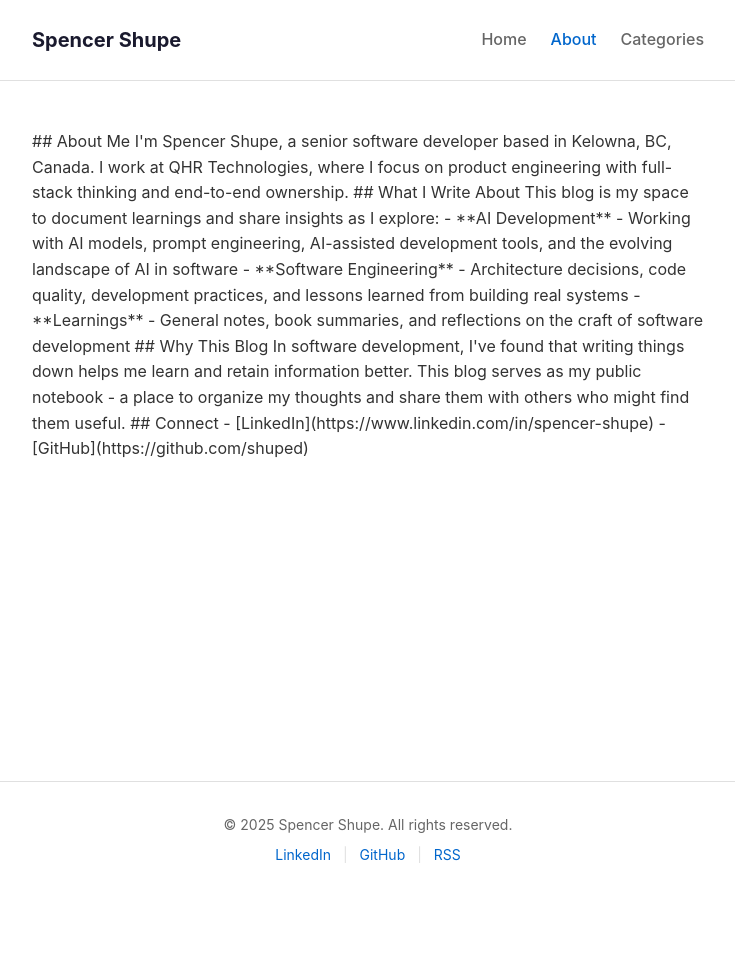
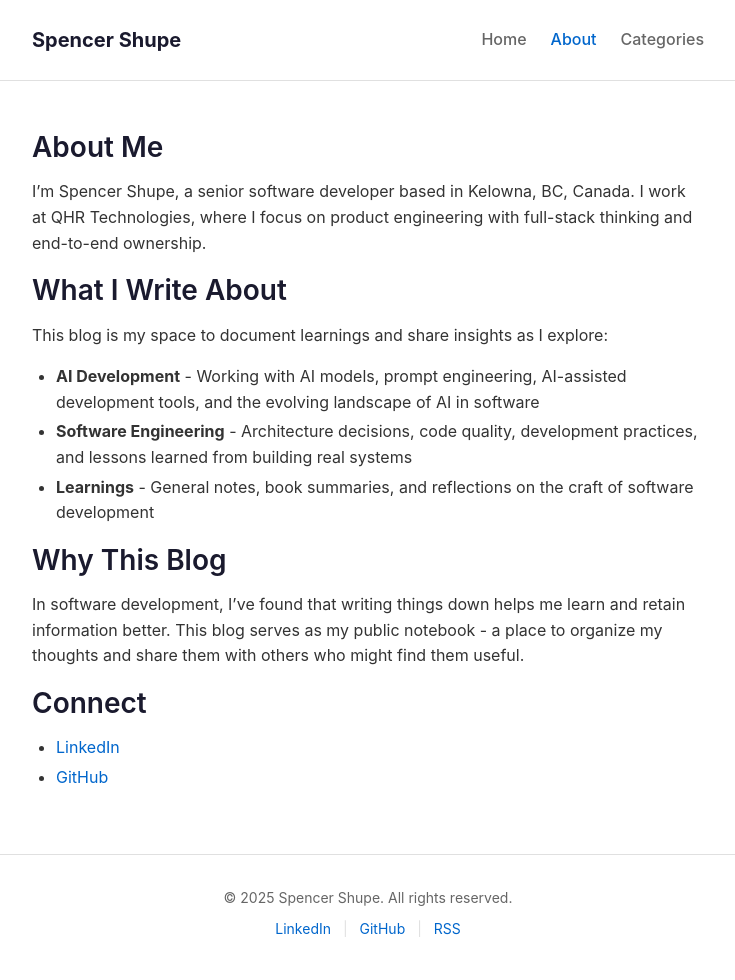
Before and after one commit to shuped/shuped.github.io, a Jekyll site: the page built from about.md, in a window 1280 px wide. Shown: the whole page, without its empty margins (272-1007 px from the left). Built offline with Jekyll 4.4.1, drawn with Linux system fonts in a browser that asks for light colours; before the commit the page ends 907 px from its top, so only the background shows below that.

Commit message:
Fix about page markdown rendering

```diff
--- a/about.md
+++ b/about.md
@@ -4,7 +4,7 @@ title: About
 permalink: /about/
 ---
 
-<div class="about-content">
+<div class="about-content" markdown="1">
 
 ## About Me
 
```
